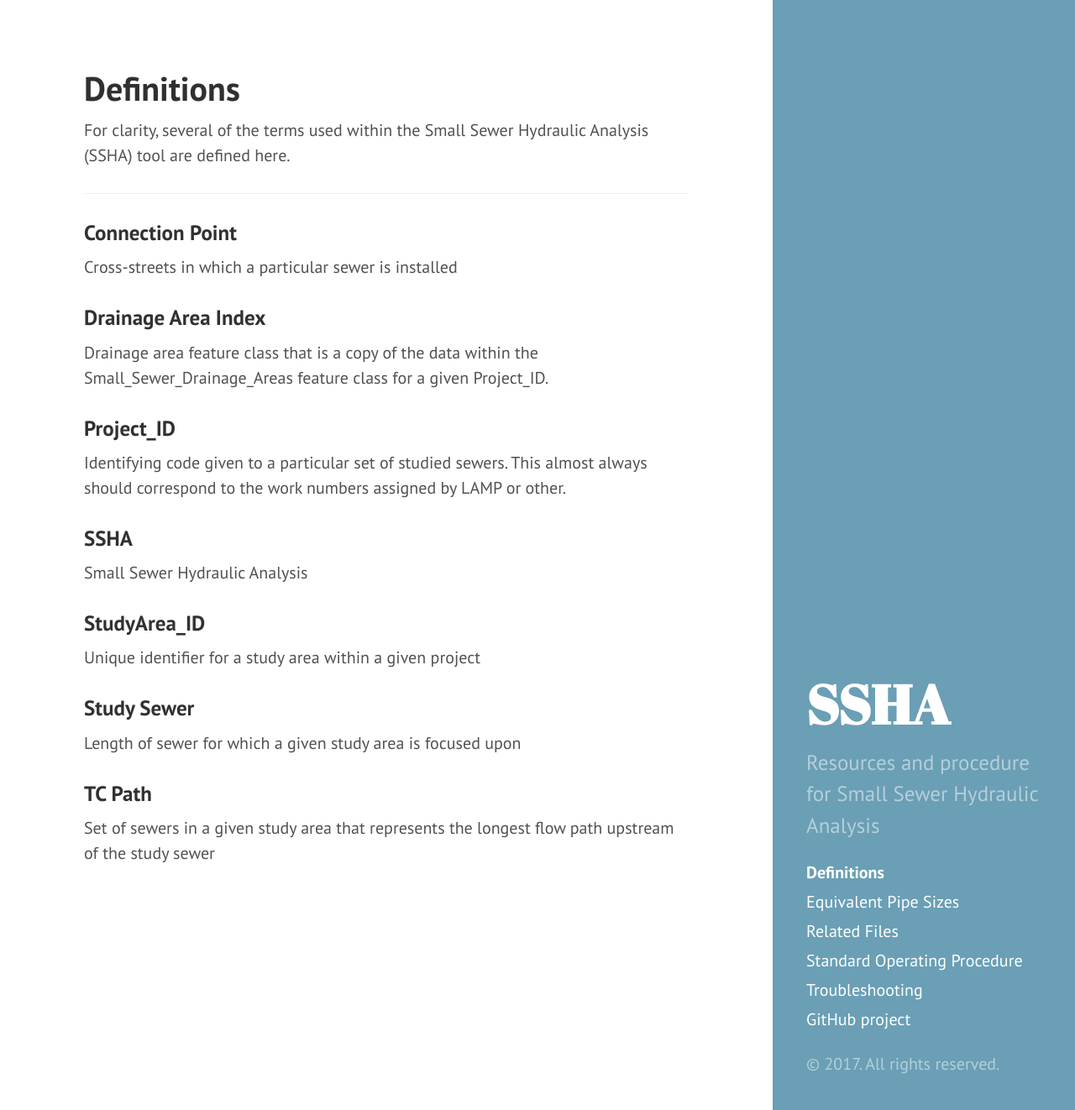
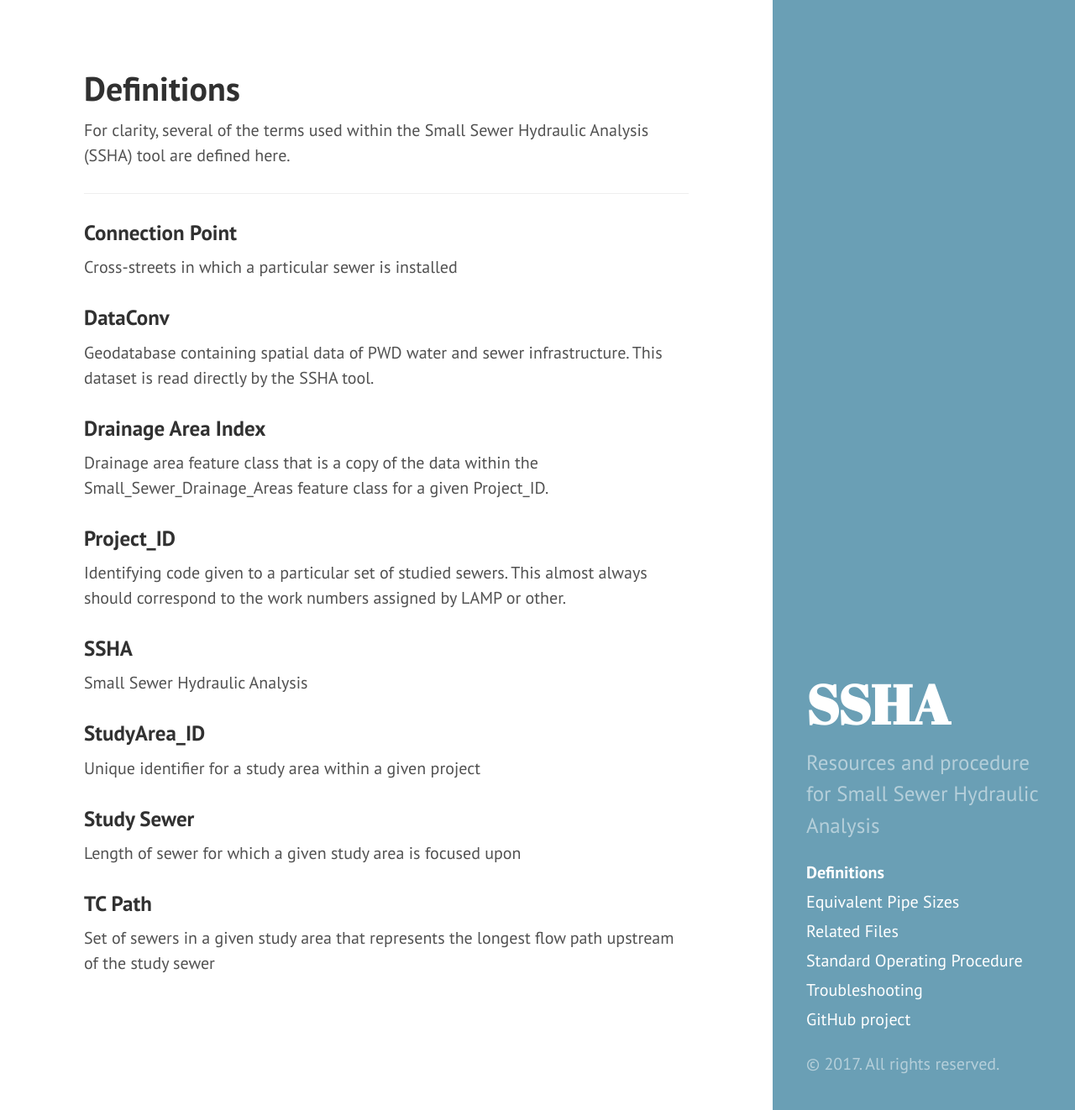
Before and after one commit to adams-cool-org/ssha3, a Jekyll site: the page built from docs/definitions.md, in a window 1280 px wide and 1322 px high. Shown: the whole window at 84% size. Built offline with Jekyll 4.4.1, drawn with Linux system fonts in a browser that asks for light colours.

Commit message:
added defs

```diff
--- a/docs/_data/definitions.csv
+++ b/docs/_data/definitions.csv
@@ -1,8 +1,9 @@
 term,definition
-Connection Point, Cross-streets in which a particular sewer is installed
+Connection Point,Cross-streets in which a particular sewer is installed
+DataConv,Geodatabase containing spatial data of PWD water and sewer infrastructure. This dataset is read directly by the SSHA tool.
 Drainage Area Index,Drainage area feature class that is a copy of the data within the Small_Sewer_Drainage_Areas feature class for a given Project_ID.
 Project_ID,Identifying code given to a particular set of studied sewers. This almost always should correspond to the work numbers assigned by LAMP or other.
-SSHA, Small Sewer Hydraulic Analysis
+SSHA,Small Sewer Hydraulic Analysis
 StudyArea_ID,Unique identifier for a study area within a given project
-Study Sewer, Length of sewer for which a given study area is focused upon
-TC Path, Set of sewers in a given study area that represents the longest flow path upstream of the study sewer
+Study Sewer,Length of sewer for which a given study area is focused upon
+TC Path,Set of sewers in a given study area that represents the longest flow path upstream of the study sewer
--- a/docs/sop.md
+++ b/docs/sop.md
@@ -35,7 +35,7 @@ A decription of all related files is located [here]({{site.baseurl}}/files). The
 
 ## 1. Review Engineering Records
 Because the SSHA tool relies on the accuracy of electronic data sources, existing engineering records should be reviewed to confirm accuracy.
-1. For each study area, open and review return plans. All slope information from data conversion must be confirmed against sewer return plans for accuracy.
+1. For each study area, open and review return plans. All slope information from the [DataConv]({{site.baseurl}}/definitions/#DataConv) database must be confirmed against sewer return plans for accuracy.
 2. Review the hardcopy sewer studies (if available) in the filing cabinets long the southermost wall, west of the mezzanine in the Design Unit on the 2nd Floor. Sewer studies are organized by outfall number, then in alphabetical order by street.
 
 ## 2. Delineate Drainage Areas
```
